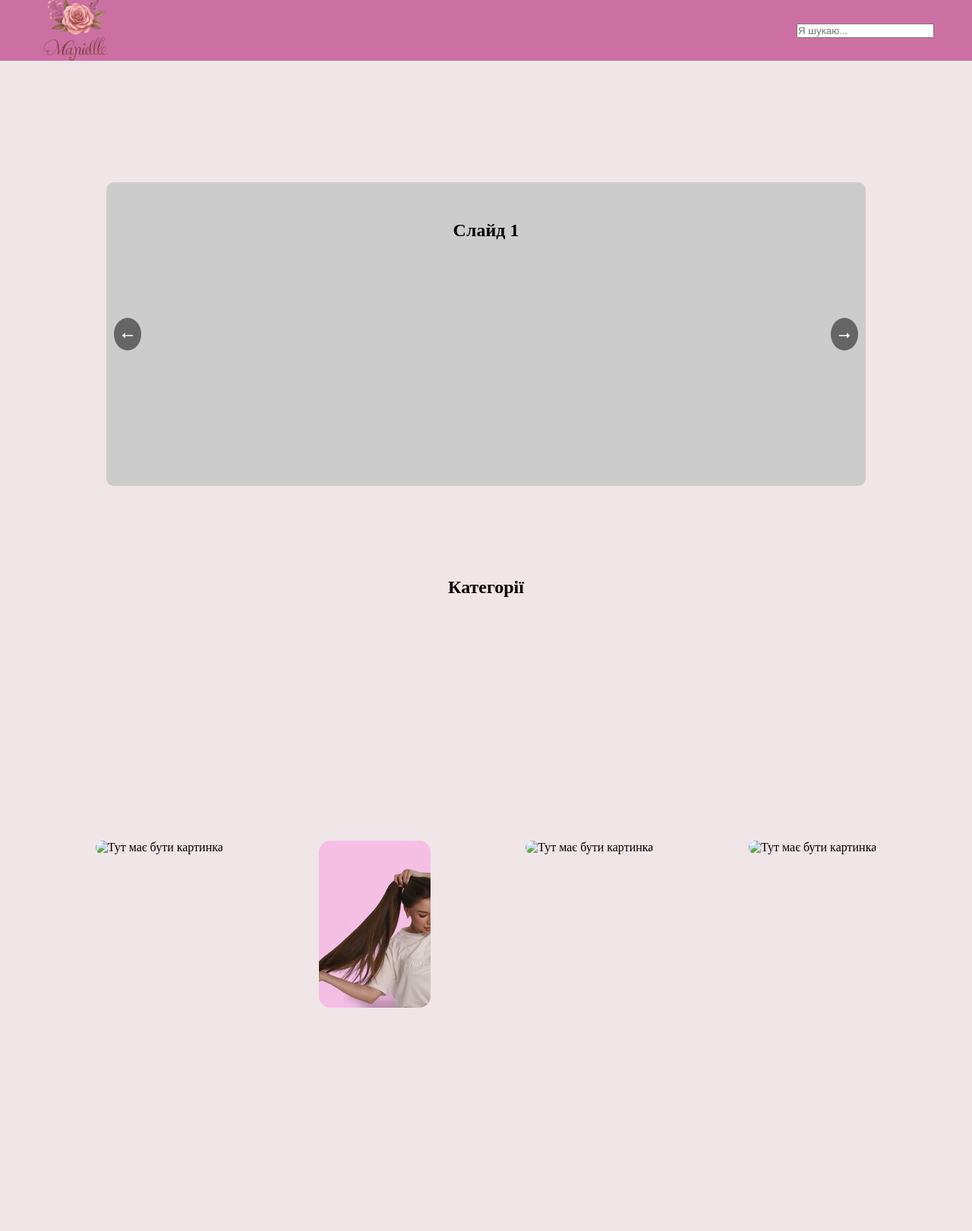
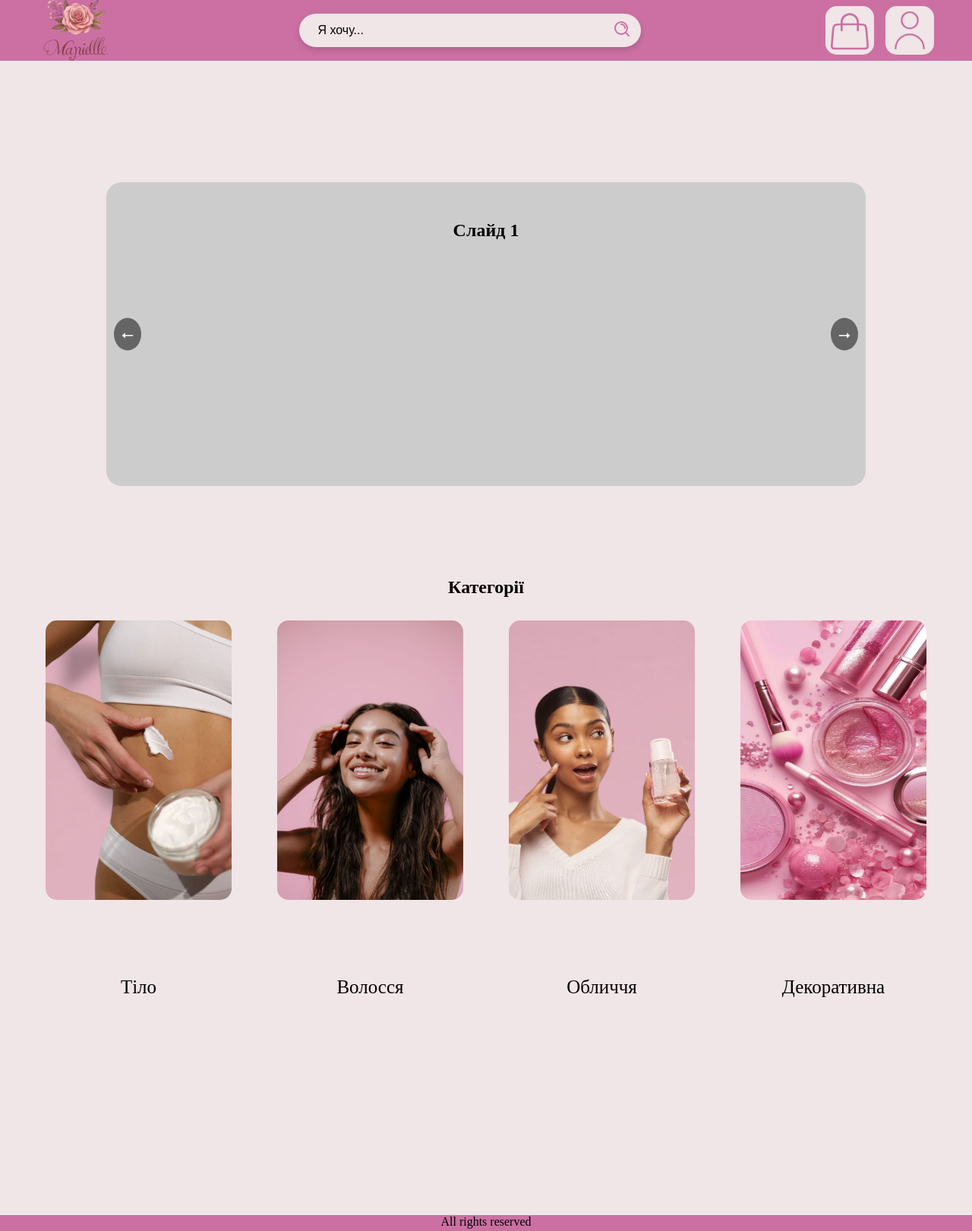
Before and after one commit to marynka228/cosmetic_marielle, a plain HTML site: page index.html in a window 1280 px wide. Shown: the whole page at 76% size. Before the commit the page ends 1403 px from the top, so only its background shows below. Drawn offline with Linux system fonts and the light colour scheme.

Commit message:
фотки подобавляла

```diff
--- a/index.html
+++ b/index.html
@@ -9,10 +9,17 @@
 <body>
     <header>
         <img src="/assets/header_logo100x100.png" alt="logo" />
-      <div class="search-container">
-        <input type="text" placeholder="Я шукаю..." class="search-input" />
-
-
+        <div class="search-container">
+            <input type="text" placeholder="Я хочу..." class="search-input" />
+            <span class="search-icon"><svg width="20" height="20" viewBox="0 0 20 20" fill="none" xmlns="http://www.w3.org/2000/svg">
+              <path d="M9 4C11.7614 4 14 6.23858 14 9M14.6588 14.6549L19 19M17 9C17 13.4183 13.4183 17 9 17C4.58172 17 1 13.4183 1 9C1 4.58172 4.58172 1 9 1C13.4183 1 17 4.58172 17 9Z" stroke="#CC70A3" stroke-width="2" stroke-linecap="round" stroke-linejoin="round"/>
+              </svg>
+              </span>
+        </div>
+        <div class="icons">
+            <img src="/assets/bag-alt-svgrepo-com.svg" alt="Cart">
+            <img src="/assets/user-alt-1-svgrepo-com.svg" alt="user-icon">
+          </div>
         <h1> </h1>
     </header>
     <main>
@@ -29,19 +36,21 @@
         </div>
           <h2 class="text-main">Категорії</h2>
           <div class='container-cosmetics'>
-            <div class='card'>
-                <img class='body-cosmetic' src='' alt='Тут має бути картинка'>
+            <div class='body-cosmetic'>
+                <img class='card' src='/assets/photo_2024-11-27_21-55-35.jpg' alt='Тут має бути картинка'>
+                <p class="text-cosmetics">Тіло</p>
             </div>
-            <div class='card'>
-                <img class='body-cosmetic' src='/assets/photo_2024-11-20_21-57-14.jpg' alt='Тут має бути картинка'>
-
+            <div class='body-cosmetic'>
+                <img class='card' src='/assets/hair.jpg' alt='Тут має бути картинка'>
+                <p class="text-cosmetics">Волосся</p>
             </div>
-            <div class='card'>
-                <img class='body-cosmetic' src='' alt='Тут має бути картинка'>
-
+            <div class='body-cosmetic'>
+                <img class='card' src='/assets/photo_2024-11-27_21-55-25.jpg' alt='Тут має бути картинка'>
+                <p class="text-cosmetics">Обличчя</p>
             </div>
-            <div class='card'>
-                <img class='body-cosmetic' src='' alt='Тут має бути картинка'>
+            <div class='body-cosmetic'>
+                <img class='card' src='/assets/5428a4657996af480bcd7e89cdbbdc92.jpg' alt='Тут має бути картинка'>
+                <p class="text-cosmetics">Декоративна</p>
             </div>
         </div>
 
@@ -52,9 +61,9 @@
 
 
     </main>
-    <footer>
-
-    </footer>
+    <footer class="footer">
+        <p>All rights reserved</p>
+      </footer>
     <script src="script.js"></script>
 </body>
 </html>
--- a/style.css
+++ b/style.css
@@ -27,6 +27,55 @@
     z-index: 1000;
 
   }
+  .input {
+    margin-left: 10px;
+    padding: 5px;
+    border: none;
+    border-radius: 10px;
+
+  }
+  .search-container {
+    display: flex;
+    background-color: #F0E5E7;
+    border-radius: 25px;
+    padding: 10px 15px;
+    box-shadow: 0 4px 8px rgba(0, 0, 0, 0.15);
+    width: 450px;
+    transition: box-shadow 0.3s ease;
+    margin-left: auto;
+  }
+
+  .search-container:hover {
+    box-shadow: 0 6px 12px rgba(0, 0, 0, 0.15);
+  }
+
+  .search-input {
+    border: none;
+    outline: none;
+    font-size: 16px;
+    width: 100%;
+    margin-left: 10px;
+    background-color: #F0E5E7;
+
+  }
+
+  .search-input::placeholder {
+    color: #000;
+  }
+
+  .icons {
+    display: flex;
+    align-items: center;
+    gap: 15px;
+    margin-left: auto;
+
+  }
+  .icons img {
+    width: 64px;
+    height: 64px;
+    background-color: #F0E5E7;
+    border-radius: 15px;
+  }
 
 
     main{
@@ -41,7 +90,7 @@
     position: relative;
     width: 1000px;
     overflow: hidden;
-    border-radius: 10px;
+    border-radius: 20px;
   }
 
   .slider-center {
@@ -104,22 +153,26 @@
    display: flex;
    width: 100%;
    justify-content: space-evenly;
-   align-items: flex-start;
    align-content: space-evenly;
    flex-wrap: wrap;
-   margin-bottom: 72px;
+   line-height: 15vh;
 
 }
   .body-cosmetic{
-    width: 147px;
-    height: 220px;
-    border-radius: 15px;
+    margin-top: 30px;
 
 }
-h2{
-  margin-bottom: 40vh;
+  .card{
+    width: 245px;
+    height: 368px;
+    border-radius: 15px;
+  }
+  .text-cosmetics{
+    font-size: 25px;
+    text-align: center;
+    margin-bottom: 30vh;
+  }
 
-}
 .text-main{
   text-align: center;
 
@@ -127,5 +180,8 @@ h2{
 
 
  .footer{
-
-  }
+  text-align: center;
+  background: #CC70A3;
+  height: 100px;
+   width: 100%;
+ }
```
Also changed, not shown: assets/5428a4657996af480bcd7e89cdbbdc92.jpg (added), assets/bag-alt-svgrepo-com.svg (added), assets/hair.jpg (added), assets/photo_2024-11-13_12-41-24.jpg (deleted), assets/photo_2024-11-20_21-57-14.jpg (deleted), assets/photo_2024-11-27_21-55-25.jpg (added), assets/photo_2024-11-27_21-55-35.jpg (added), assets/user-alt-1-svgrepo-com.svg (added).
